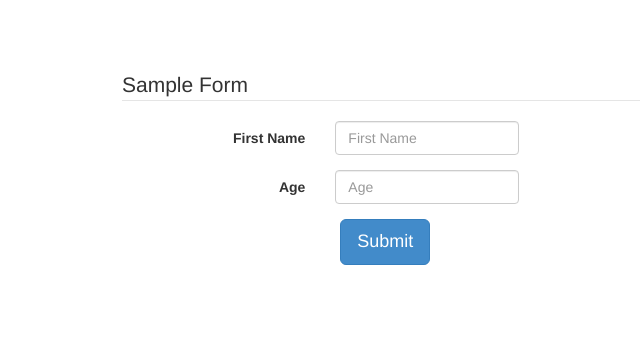
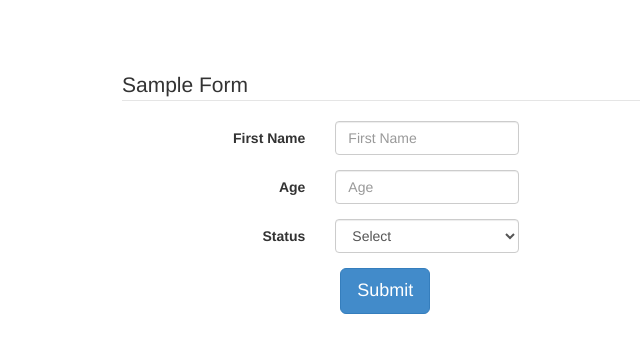
Before and after one commit to benkiefer/jbootvalidator, a plain HTML site: page index.html in a window 1280 px wide. Shown: the whole page, without its empty margins (213-853 px from the left). Drawn offline with Linux system fonts and the light colour scheme.

Commit message:
setting up demo for selects being required

```diff
--- a/index.html
+++ b/index.html
@@ -53,6 +53,18 @@
                         </div>
 
                     </div>
+                    <div class="form-group">
+                        <label for="status" class="col-xs-4 control-label">Status</label>
+
+                        <div class="col-xs-8 col-sm-4">
+                            <select id="status" name="status"
+                                    class="form-control" required="">
+                                <option disabled="disabled" selected="selected" value="">Select</option>
+                                <option value="Living">Living</option>
+                                <option value="Deceased">Deceased</option>
+                            </select>
+                        </div>
+                    </div>
                     <div class="form-actions">
                         <div class="col-xs-offset-4 col-xs-8">
                             <button type="submit" class="btn btn-primary btn-lg">Submit</button>
@@ -66,7 +78,7 @@
 <script>
     $('form').submit(function (e) {
         e.preventDefault();
-        $(this).find('input.form-control').trigger('keyup');
+        $(this).find('.form-control').trigger('focus');
         if ($(this).find('.form-group.has-error').length > 0) {
             $('#error').show();
             $('#victory').hide();
```
